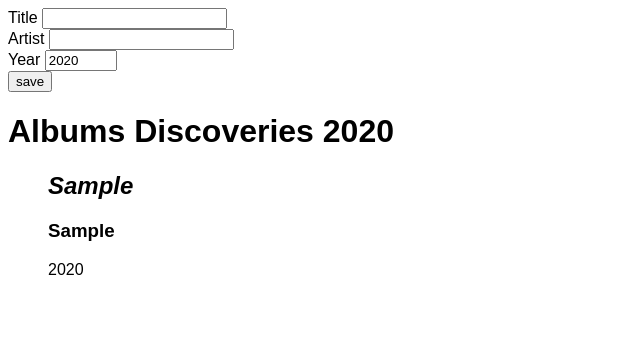
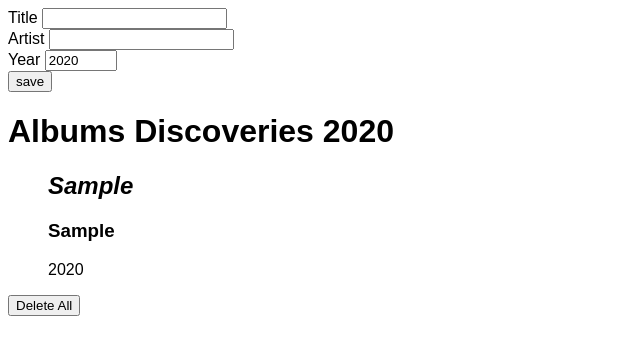
Before and after one commit to saerx/album-discoveries-dom-hw, a website: page index.html in a window 1280 px wide. Both pictures are taken after typing "Sample", "Sample" into the empty fields and a click on the input "save". Shown: the whole page, without its empty margins (0-640 px from the left). Drawn offline with Linux system fonts and the light colour scheme.

Commit message:
added delete all button element that is added when a list item is added

```diff
--- a/index.html
+++ b/index.html
@@ -32,6 +32,10 @@
       <h1>Albums Discoveries 2020</h1>
       <ul id="album-list"></ul>
 
+      <div id="delete-button-spot">
+
+      </div>
+
 
   </body>
 
--- a/js/app.js
+++ b/js/app.js
@@ -2,11 +2,8 @@ document.addEventListener('DOMContentLoaded', () => {
     const albumForm = document.querySelector('#album-form');
     albumForm.addEventListener('submit', handleAlbumFormSubmit);
 
-
-
-
-
-
+    // const deleteAllButton = document.querySelector('#delete-all');
+    // deleteAllButton.addEventListener('click', handleDeleteAllClick);
 
 
 
@@ -18,6 +15,12 @@ const handleAlbumFormSubmit = function (event) {
     const albumListItem = createAlbumListItem(event.target);
     const albumList = document.querySelector("#album-list");
     albumList.appendChild(albumListItem);
+
+    const deleteButton = createDeleteAllButton()
+    const deleteButtonSpot = document.querySelector("#delete-button-spot");
+    if (deleteButtonSpot.children.length === 0) {
+        deleteButtonSpot.appendChild(deleteButton)
+    };
 
     event.target.reset();
 }
@@ -40,3 +43,15 @@ const createAlbumListItem = function (form) {
 
     return albumListItem;
 }
+
+const createDeleteAllButton = function () {
+    const deleteAllButton = document.createElement('button');
+    deleteAllButton.classList.add('delete-all');
+    deleteAllButton.textContent = "Delete All"
+    return deleteAllButton;
+}
+
+// const handleDeleteAllClick = function (event) {
+//     const readingList = document.querySelector('#reading-list');
+//     readingList.innerHTML = '';
+// }
```
